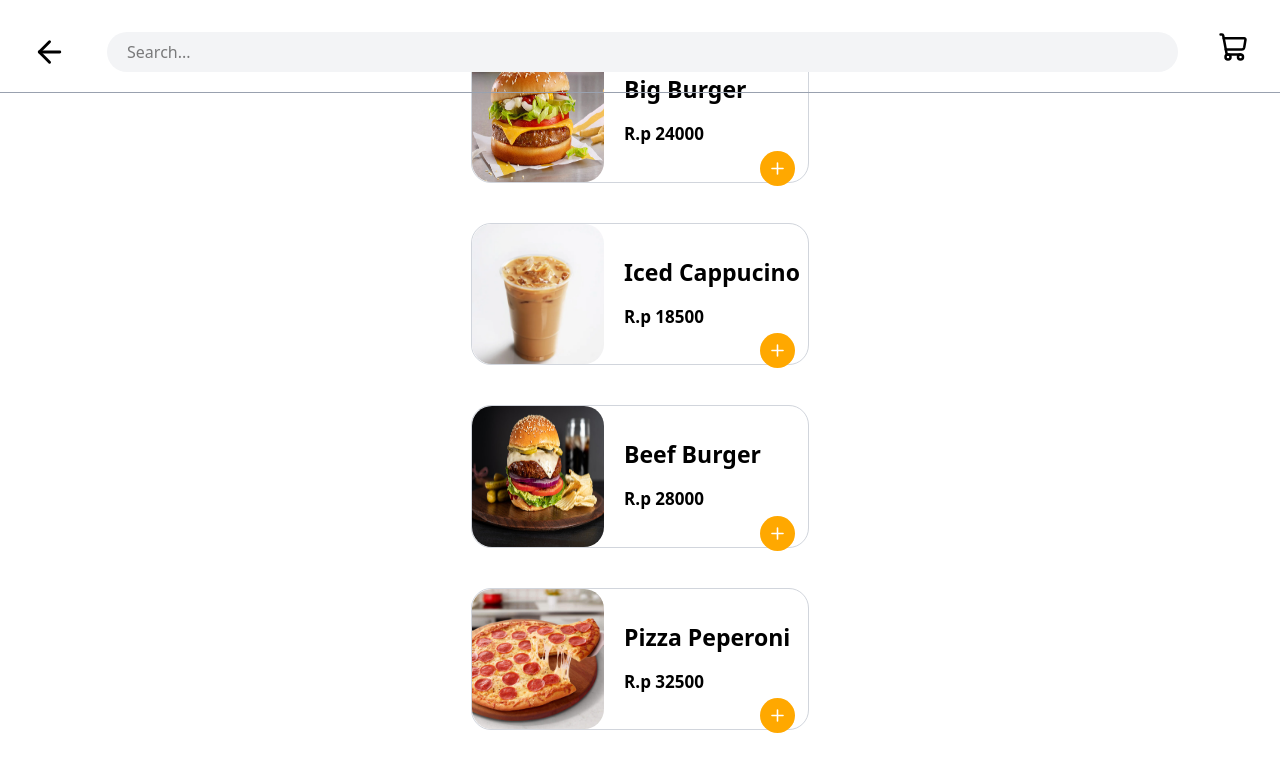
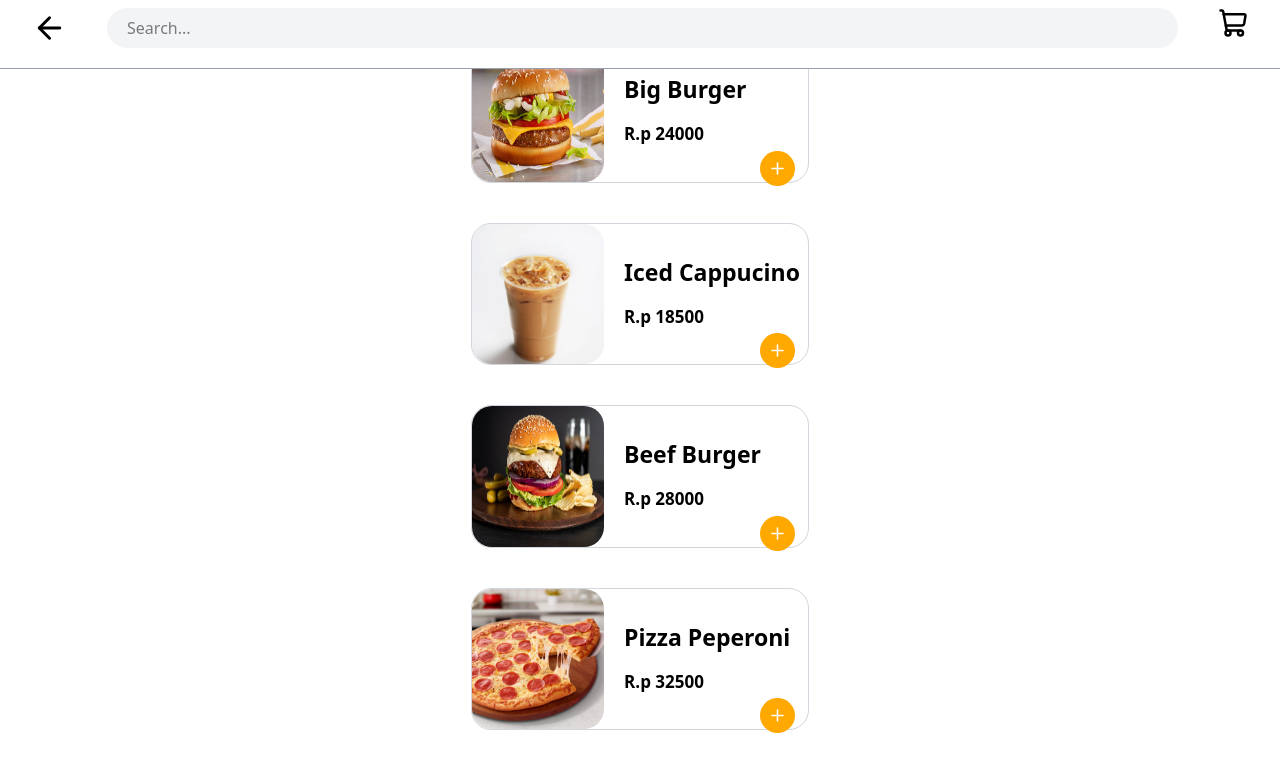
Before and after one commit to nuraziz07/MaxWay, a React (Vite) app: page / in a window 1280 px wide. Shown: the top 769 px of the page. Built offline with nearby package versions, Linux system fonts and the light colour scheme.

Commit message:
o'zgarishlar

```diff
--- a/src/components/search/search.jsx
+++ b/src/components/search/search.jsx
@@ -15,10 +15,10 @@ const Search = () => {
     let sum = quantity.reduce((sum, cur) => sum + cur, 0);
 
     return (
-        <div className={'sm:w-full fixed top-0'}>
+        <div className={'sm:w-full bg-white fixed top-0'}>
             <div
                 className={
-                    'flex justify-space-between w-full px-8 pt-8 border-b border-gray-400 pb-5 gap-10'
+                    'flex justify-space-between w-full px-8 pt-2 border-b border-gray-400 pb-5 gap-10'
                 }
             >
                 <ArrowLeft
```
